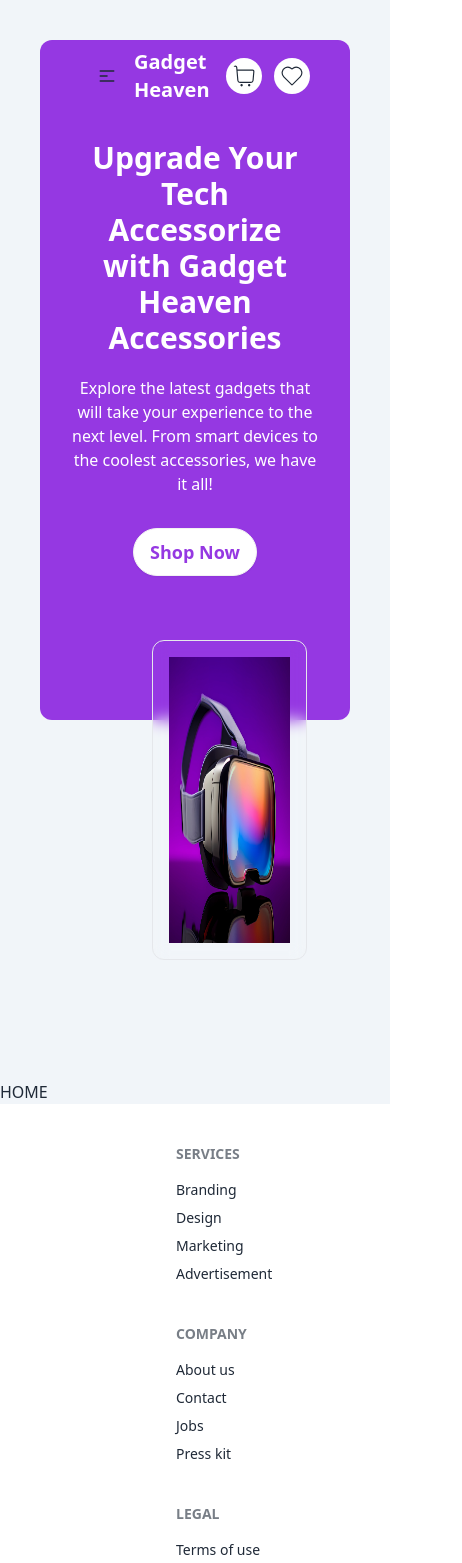
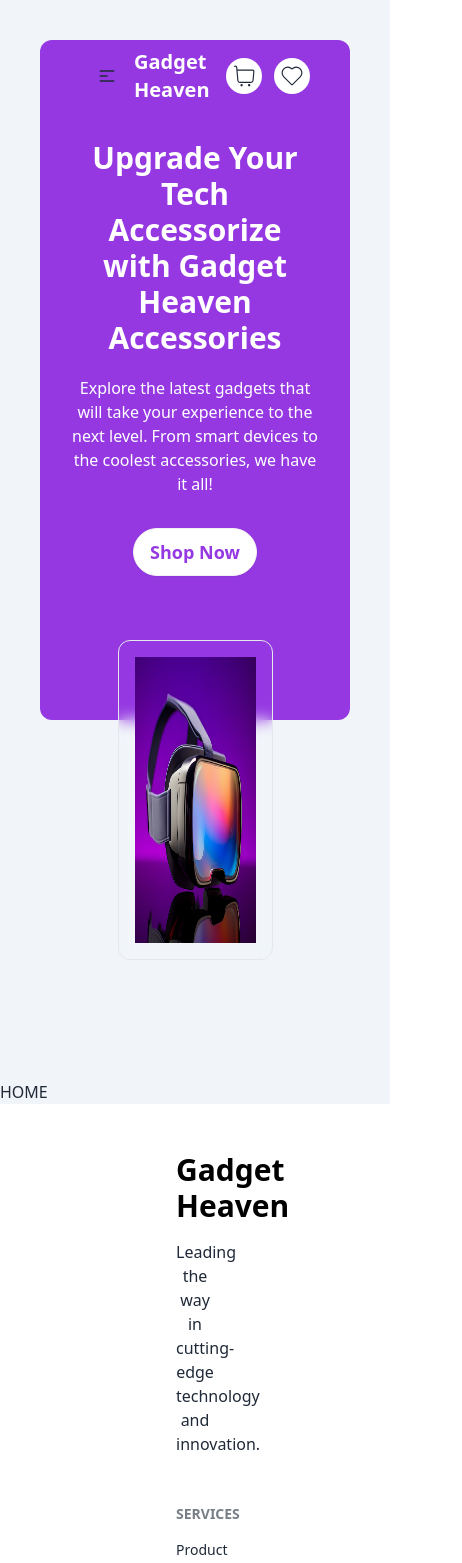
Before and after one commit to Nabila156/assignment-8, a React (Vite) app: page / in a window 390 px wide. Shown: the top 1563 px of the page, 462 px wide, since content can reach past the window. Built offline with nearby package versions, Linux system fonts and the light colour scheme.

Commit message:
footer done

```diff
--- a/src/BannerImage/BannerImage.jsx
+++ b/src/BannerImage/BannerImage.jsx
@@ -1,8 +1,8 @@
 
 const BannerImage = () => {
     return (
-        <div className="relative bottom-20 left-28 md:left-48 lg:left-[300px]">
-            <img className="h-80 w-[50%] backdrop-blur p-4 border rounded-xl" src="/images/banner.jpg" alt="gadget" />
+        <div className="relative bottom-20">
+            <img className="h-80 mx-auto w-[50%] backdrop-blur p-4 border rounded-xl" src="/images/banner.jpg" alt="gadget" />
         </div>
     );
 };
--- a/src/components/Footer/Footer.jsx
+++ b/src/components/Footer/Footer.jsx
@@ -1,28 +1,35 @@
 
 const Footer = () => {
     return (
-            <footer className="footer px-44 bg-white text-base-content p-10">
+        <div  className=" px-44 bg-white">
+
+            <div className="text-center">
+                <h4 className="text-black pt-12 mb-4 font-bold text-3xl">Gadget Heaven</h4>
+                <p className="mb-12">Leading the way in cutting-edge technology and innovation.</p>
+            </div>
+
+            <footer className="footer text-base-content">
                 <nav>
                     <h6 className="footer-title">Services</h6>
-                    <a className="link link-hover">Branding</a>
-                    <a className="link link-hover">Design</a>
-                    <a className="link link-hover">Marketing</a>
-                    <a className="link link-hover">Advertisement</a>
+                    <a className="link link-hover">Product Support</a>
+                    <a className="link link-hover">Order Tracking</a>
+                    <a className="link link-hover">Shipping & Delivery</a>
+                    <a className="link link-hover">Returns</a>
                 </nav>
                 <nav>
                     <h6 className="footer-title">Company</h6>
                     <a className="link link-hover">About us</a>
+                    <a className="link link-hover">Careers</a>
                     <a className="link link-hover">Contact</a>
-                    <a className="link link-hover">Jobs</a>
-                    <a className="link link-hover">Press kit</a>
                 </nav>
                 <nav>
                     <h6 className="footer-title">Legal</h6>
-                    <a className="link link-hover">Terms of use</a>
+                    <a className="link link-hover">Terms of Service</a>
                     <a className="link link-hover">Privacy policy</a>
                     <a className="link link-hover">Cookie policy</a>
                 </nav>
             </footer>
+        </div>
     );
 };
 
--- a/src/components/Navbar/Navbar.jsx
+++ b/src/components/Navbar/Navbar.jsx
@@ -28,9 +28,9 @@ const Navbar = () => {
                                     viewBox="0 0 24 24"
                                     stroke="currentColor">
                                     <path
-                                        stroke-linecap="round"
-                                        stroke-linejoin="round"
-                                        stroke-width="2"
+                                        strokeLinecap="round"
+                                        strokeLinejoin="round"
+                                        strokeWidth="2"
                                         d="M4 6h16M4 12h8m-8 6h16" />
                                 </svg>
                             </div>
```
Also changed, not shown: 1 other file (tests, documents, lock files or other folders).
